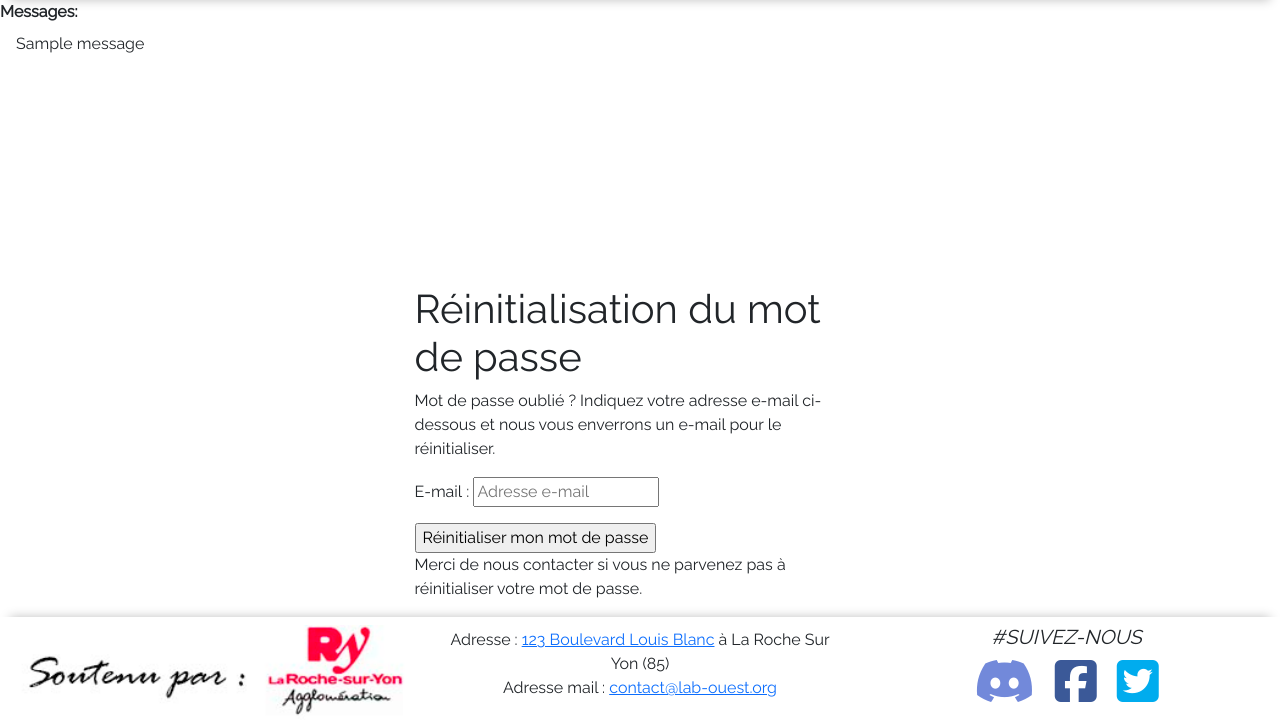
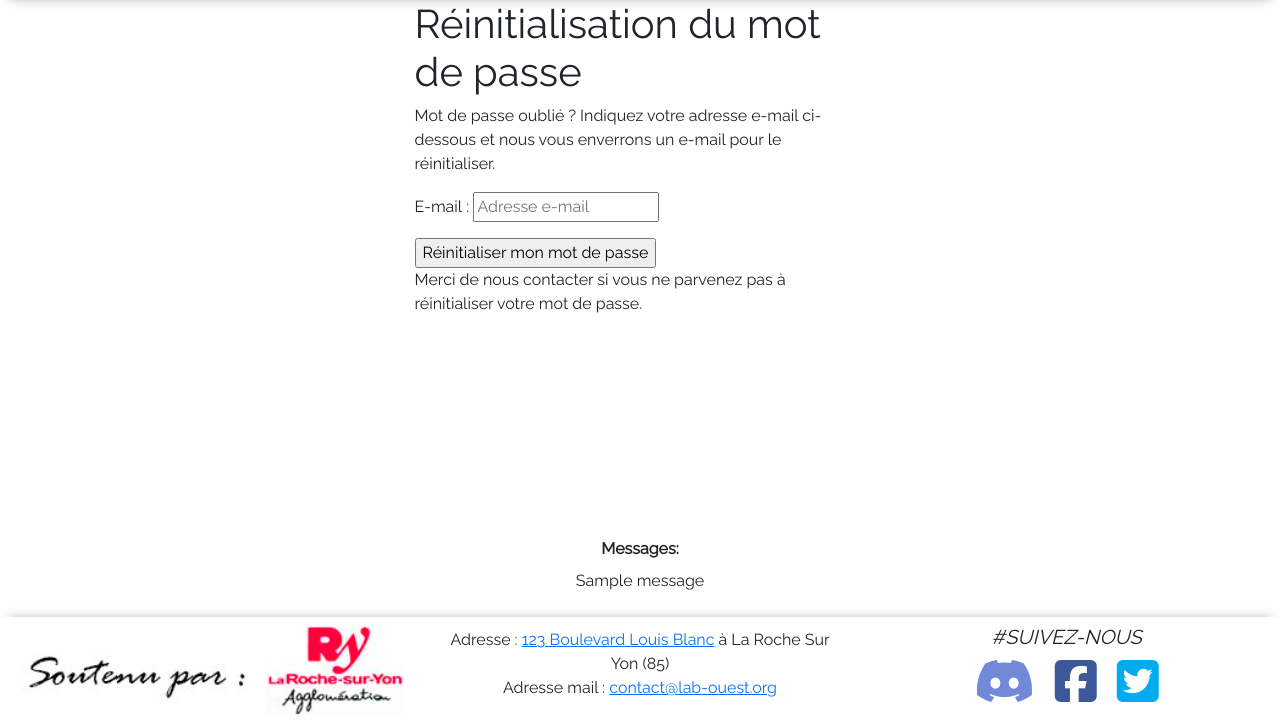
Before and after one commit to Year-End-Project-2022/Year-End-Project, a Django app: page /accounts/password/reset/ in a window 1280 px wide. Shown: the part 72-800 px from the top of the page. Run offline with Django 3.2, Linux system fonts and the light colour scheme; tables that the repository leaves empty hold one stand-in row (values such as "Sample post"); one stand-in notice (Sample message) is shown; parts of the project's set-up code (start-up, migrations or seed data) failed here and were passed over; some libraries are stand-ins or nearby versions.

Commit message:
add message to end page

```diff
--- a/app/templates/login/account/base.html
+++ b/app/templates/login/account/base.html
@@ -1,17 +1,6 @@
 {% extends 'base.html'%} {% load static %}
 {% block titre %} {% block head_title %}{% endblock %} {% endblock %}
 {% block body %}
-
-{% if messages %}
-  <div>
-    <strong>Messages:</strong>
-    <ul class="list-group list-group-flush">
-      {% for message in messages %}
-      <li class="list-group-item">{{message}}</li>
-      {% endfor %}
-    </ul>
-  </div>
-{% endif %}
 
 <div class="container">
   <div class="row justify-content-center">
@@ -24,4 +13,16 @@
   </div>
 </div>
 
+
+{% if messages %}
+  <div class="mx-auto text-center m-3">
+    <strong class="mx-auto text-center">Messages:</strong>
+    <ul class="list-group list-group-flush">
+      {% for message in messages %}
+      <li class="list-group-item mx-auto text-center">{{message}}</li>
+      {% endfor %}
+    </ul>
+  </div>
+{% endif %}
+
 {% endblock %}
```
